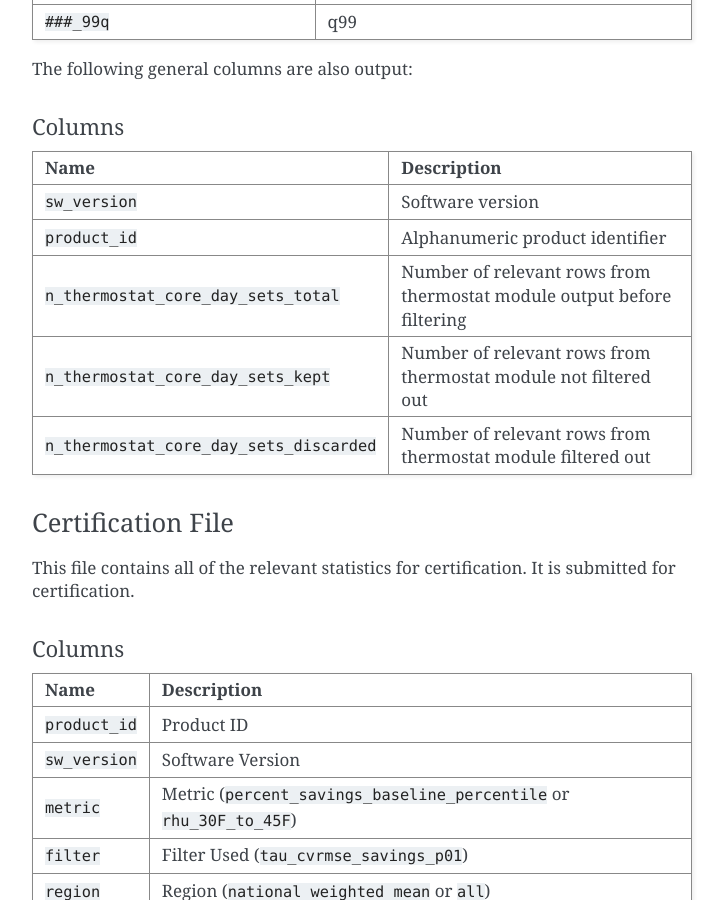
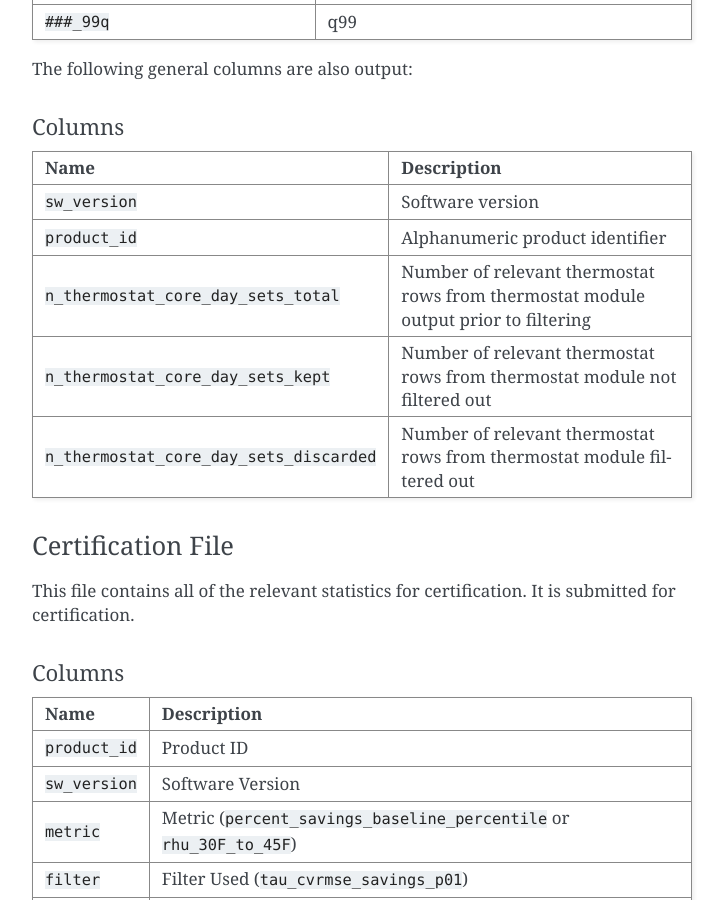
Before and after one commit to EPAENERGYSTAR/epathermostat, a Sphinx documentation site: the page built from docs/data_files.rst, in a window 1280 px wide and 900 px high, scrolled down 17244 px. Shown: the whole window, without its empty margins (388-1112 px from the left). Built offline with Sphinx 7.4.7, drawn with Linux system fonts in a browser that asks for light colours.

Commit message:
Adding clarification to data files

```diff
--- a/docs/data_files.rst
+++ b/docs/data_files.rst
@@ -312,9 +312,9 @@ Columns
 
    ":code:`sw_version`","Software version"
    ":code:`product_id`","Alphanumeric product identifier"
-   ":code:`n_thermostat_core_day_sets_total`","Number of relevant rows from thermostat module output before filtering"
-   ":code:`n_thermostat_core_day_sets_kept`","Number of relevant rows from thermostat module not filtered out"
-   ":code:`n_thermostat_core_day_sets_discarded`","Number of relevant rows from thermostat module filtered out"
+   ":code:`n_thermostat_core_day_sets_total`","Number of relevant thermostat rows from thermostat module output prior to filtering"
+   ":code:`n_thermostat_core_day_sets_kept`","Number of relevant thermostat rows from thermostat module not filtered out"
+   ":code:`n_thermostat_core_day_sets_discarded`","Number of relevant thermostat rows from thermostat module filtered out"
 
 
 .. _thermostat-output-certification:
```
